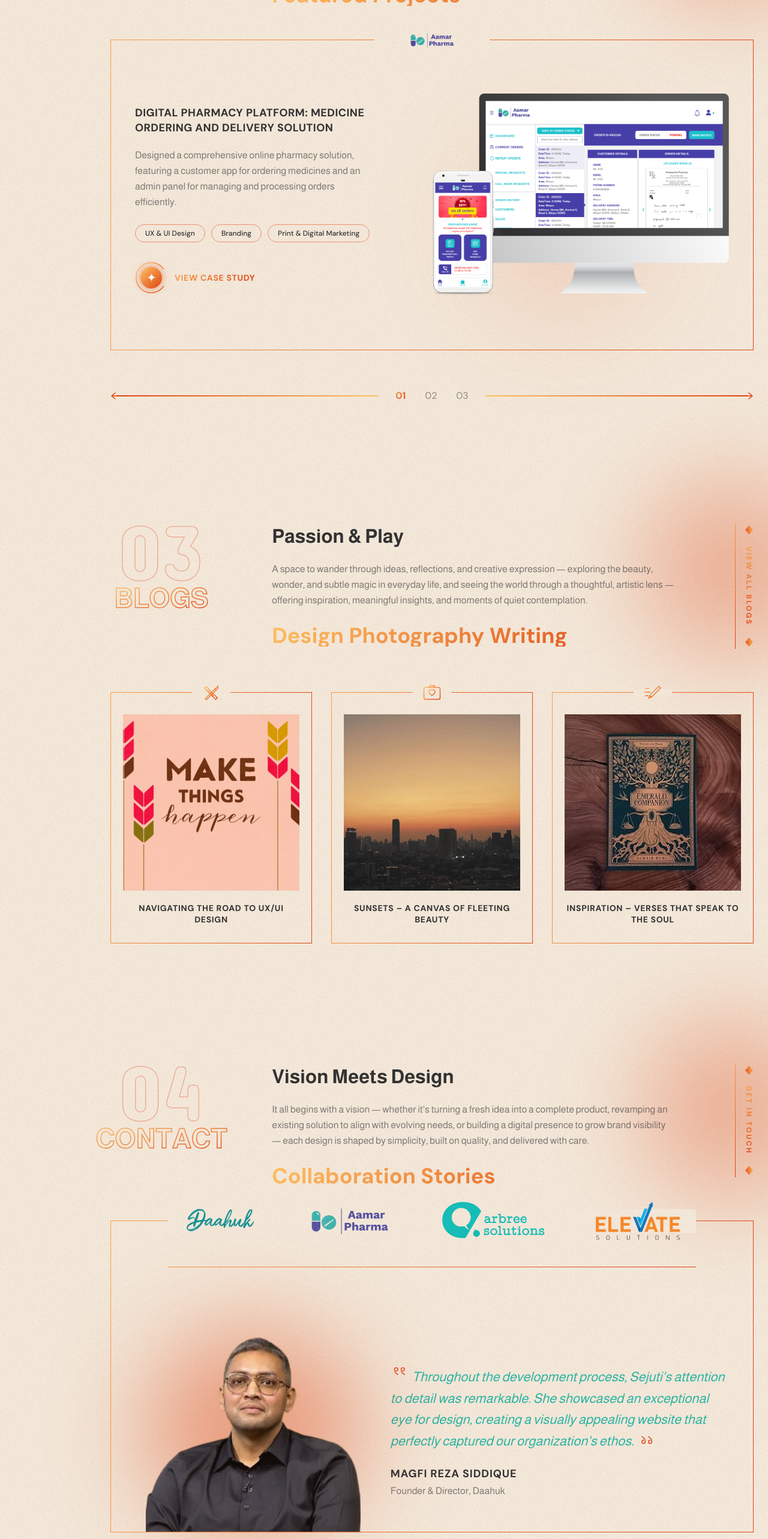
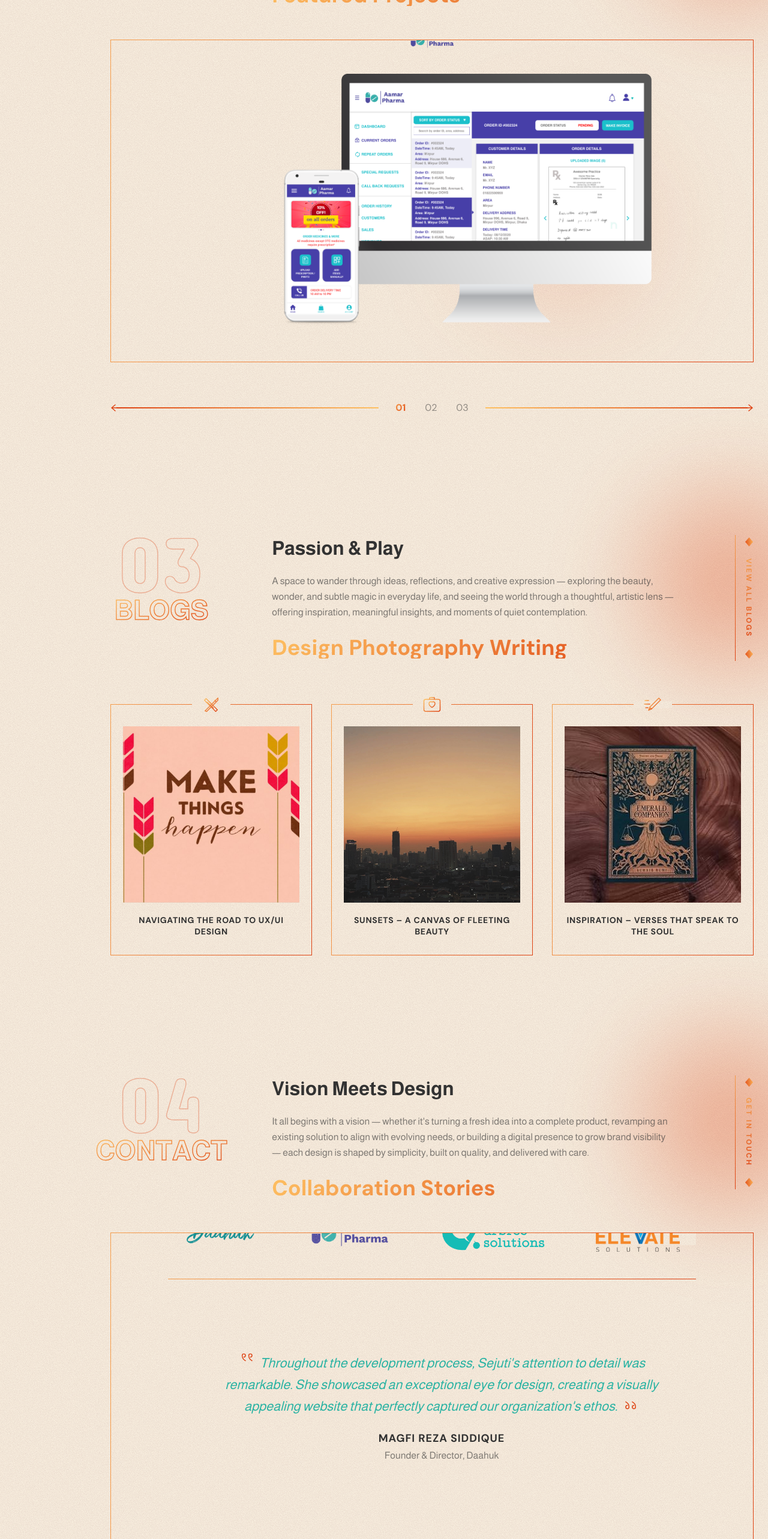
Before and after one commit to shihablabs/project-portfolio, a Next.js app: page / in a window 1280 px wide. Shown: the part 1780-4346 px from the top of the page at 60% size. Built offline with nearby package versions, Linux system fonts and the light colour scheme.

Commit message:
feat(home): add interactive hover reveal for Work mockup and Contact collaboration story

```diff
--- a/src/components/sections/ContactSection.tsx
+++ b/src/components/sections/ContactSection.tsx
@@ -107,6 +107,8 @@ function CloseQuoteIcon() {
 
 // Testimonial card component
 function TestimonialCard({ testimonial }: { testimonial: Testimonial }) {
+  const [isHovered, setIsHovered] = useState(false);
+
   const cardBorderStyle = {
     border: "1.5px solid",
     borderImageSource:
@@ -117,7 +119,10 @@ function TestimonialCard({ testimonial }: { testimonial: Testimonial }) {
   return (
     <div
       style={cardBorderStyle}
-      className="relative min-h-[500px] sm:min-h-[520px] flex flex-col justify-between pt-12 sm:pt-14 px-6 sm:px-10 pb-0"
+      onMouseEnter={() => setIsHovered(true)}
+      onMouseLeave={() => setIsHovered(false)}
+      onClick={() => setIsHovered((prev) => !prev)}
+      className="group relative min-h-[500px] sm:min-h-[520px] flex flex-col justify-between pt-12 sm:pt-14 px-6 sm:px-10 pb-0 cursor-pointer select-none overflow-hidden"
     >
       {/* Top notch mask: cleanly cuts the top border line behind logos */}
       <div
@@ -153,10 +158,16 @@ function TestimonialCard({ testimonial }: { testimonial: Testimonial }) {
         }}
       />
 
-      {/* Card content layout */}
-      <div className="relative z-10 grid grid-cols-1 md:grid-cols-12 gap-8 items-end flex-1">
-        {/* Author portrait with centered ellipse glow */}
-        <div className="md:col-span-5 flex justify-center items-end relative self-end">
+      {/* Card content layout (Default: Centered Quote Content | Hover: Author Photo on left + Quote on right) */}
+      <div className="relative z-10 w-full flex flex-col md:flex-row items-end justify-between gap-6 md:gap-8 flex-1 min-h-[380px] sm:min-h-[420px]">
+        {/* Left: Author portrait with centered ellipse glow (Hidden by default, slides in on hover) */}
+        <div
+          className={`transition-all duration-500 ease-out flex justify-center items-end relative self-end ${
+            isHovered
+              ? "w-full md:w-[42%] lg:w-[45%] opacity-100 translate-x-0 pointer-events-auto max-h-[420px] visible"
+              : "w-0 md:w-0 opacity-0 -translate-x-8 pointer-events-none overflow-hidden max-h-0 invisible"
+          } group-hover:w-full group-hover:md:w-[42%] group-hover:lg:w-[45%] group-hover:opacity-100 group-hover:translate-x-0 group-hover:pointer-events-auto group-hover:max-h-[420px] group-hover:visible`}
+        >
           {/* Ellipse glow behind author */}
           <div
             aria-hidden="true"
@@ -172,28 +183,42 @@ function TestimonialCard({ testimonial }: { testimonial: Testimonial }) {
           />
 
           {/* Author photo */}
-          <div className="relative z-10 w-[300px] sm:w-[350px] lg:w-[400px] h-[300px] sm:h-[350px] lg:h-[350px] flex items-end justify-center">
+          <div className="relative z-10 w-[280px] sm:w-[340px] lg:w-[380px] h-[280px] sm:h-[340px] lg:h-[360px] flex items-end justify-center">
             <Image
               key={testimonial.id}
               src={testimonial.avatar}
               alt={testimonial.author}
               width={400}
               height={400}
-              className="w-full h-full object-contain object-bottom transition-opacity duration-300"
+              className="w-full h-full object-contain object-bottom"
               priority
             />
           </div>
         </div>
 
-        {/* Testimonial quote and credentials */}
-        <div className="md:col-span-7 flex flex-col justify-center gap-6 pb-8 sm:pb-12 lg:pb-14 pt-4">
-          <p className="font-almarai italic text-base sm:text-lg lg:text-[22px] text-[#2BB3A3] leading-relaxed transition-opacity duration-300">
+        {/* Right / Center: Testimonial quote and credentials */}
+        <div
+          className={`transition-all duration-500 ease-out flex flex-col justify-center gap-6 pb-8 sm:pb-12 lg:pb-14 pt-4 self-center ${
+            isHovered
+              ? "w-full md:w-[58%] lg:w-[55%] text-left items-start"
+              : "w-full max-w-2xl lg:max-w-3xl mx-auto text-center items-center"
+          } group-hover:w-full group-hover:md:w-[58%] group-hover:lg:w-[55%] group-hover:text-left group-hover:items-start`}
+        >
+          <p
+            className={`font-almarai italic text-base sm:text-lg lg:text-[22px] text-[#2BB3A3] leading-relaxed transition-all duration-500 ${
+              isHovered ? "text-left" : "text-center"
+            } group-hover:text-left`}
+          >
             <OpenQuoteIcon />
             {testimonial.quote}
             <CloseQuoteIcon />
           </p>
 
-          <div>
+          <div
+            className={`transition-all duration-500 ${
+              isHovered ? "text-left" : "text-center"
+            } group-hover:text-left`}
+          >
             <h4 className="font-dm font-bold text-base sm:text-lg uppercase tracking-wider text-[var(--ink)] leading-snug">
               {testimonial.author}
             </h4>
--- a/src/components/sections/FeaturedWorkSection.tsx
+++ b/src/components/sections/FeaturedWorkSection.tsx
@@ -105,6 +105,8 @@ function CaseStudyButton({ href, label }: { href: string; label: string }) {
 
 // Project showcase card
 function ProjectCard({ project }: { project: Project }) {
+  const [isHovered, setIsHovered] = useState(false);
+
   const cardBorderStyle = {
     border: "1.5px solid",
     borderImageSource:
@@ -115,7 +117,10 @@ function ProjectCard({ project }: { project: Project }) {
   return (
     <div
       style={cardBorderStyle}
-      className="relative p-6 sm:p-10 pt-12 sm:pt-14 min-h-[460px] flex flex-col justify-between"
+      onMouseEnter={() => setIsHovered(true)}
+      onMouseLeave={() => setIsHovered(false)}
+      onClick={() => setIsHovered((prev) => !prev)}
+      className="group relative p-6 sm:p-10 pt-12 sm:pt-14 min-h-[480px] sm:min-h-[520px] flex flex-col justify-between overflow-hidden cursor-pointer select-none"
     >
       {/* Ambient background glow */}
       <div
@@ -151,10 +156,16 @@ function ProjectCard({ project }: { project: Project }) {
         />
       </div>
 
-      {/* Card content layout */}
-      <div className="relative z-10 grid grid-cols-1 lg:grid-cols-12 gap-8 items-center">
-        {/* Left project details */}
-        <div className="lg:col-span-5 flex flex-col gap-5">
+      {/* Card content layout (Default: Centered Mockup | Hover: Content on left + Mockup on right) */}
+      <div className="relative z-10 w-full min-h-[380px] sm:min-h-[440px] flex flex-col lg:flex-row items-center justify-between gap-6 lg:gap-8 flex-1">
+        {/* Left project details (Hidden by default, slides in on hover) */}
+        <div
+          className={`transition-all duration-500 ease-out flex flex-col gap-4 sm:gap-5 ${
+            isHovered
+              ? "w-full lg:w-[46%] opacity-100 translate-x-0 pointer-events-auto max-h-[600px] visible"
+              : "w-0 lg:w-0 opacity-0 -translate-x-8 pointer-events-none max-h-0 overflow-hidden invisible"
+          } group-hover:w-full group-hover:lg:w-[46%] group-hover:opacity-100 group-hover:translate-x-0 group-hover:pointer-events-auto group-hover:max-h-[600px] group-hover:visible`}
+        >
           <h4 className="font-dm font-bold text-base sm:text-lg uppercase tracking-wide text-[var(--ink)] leading-snug">
             {project.title}
           </h4>
@@ -176,7 +187,7 @@ function ProjectCard({ project }: { project: Project }) {
           </div>
 
           {/* Case study link */}
-          <div className="pt-3">
+          <div className="pt-3" onClick={(e) => e.stopPropagation()}>
             <CaseStudyButton
               href={project.caseStudyUrl ?? `/work/${project.slug}`}
               label={`View ${project.client} case study`}
@@ -184,9 +195,21 @@ function ProjectCard({ project }: { project: Project }) {
           </div>
         </div>
 
-        {/* Right mockup preview */}
-        <div className="lg:col-span-7 flex justify-center items-center relative">
-          <div className="relative w-full h-[280px] sm:h-[360px] lg:h-[420px]">
+        {/* Mockup preview (Centered by default, moves to right on hover) */}
+        <div
+          className={`transition-all duration-500 ease-out flex items-center justify-center ${
+            isHovered
+              ? "w-full lg:w-[54%] lg:justify-end"
+              : "w-full flex-1 justify-center mx-auto"
+          } group-hover:w-full group-hover:lg:w-[54%] group-hover:lg:justify-end`}
+        >
+          <div
+            className={`relative transition-all duration-500 ease-out ${
+              isHovered
+                ? "w-full h-[280px] sm:h-[360px] lg:h-[420px]"
+                : "w-full max-w-[580px] sm:max-w-[660px] lg:max-w-[720px] h-[300px] sm:h-[380px] lg:h-[440px] mx-auto"
+            } group-hover:w-full group-hover:h-[280px] group-hover:sm:h-[360px] group-hover:lg:h-[420px]`}
+          >
             <Image
               src={
                 project.coverImage ?? "/assets/projects/aamar-pharma-mockup.png"
```
